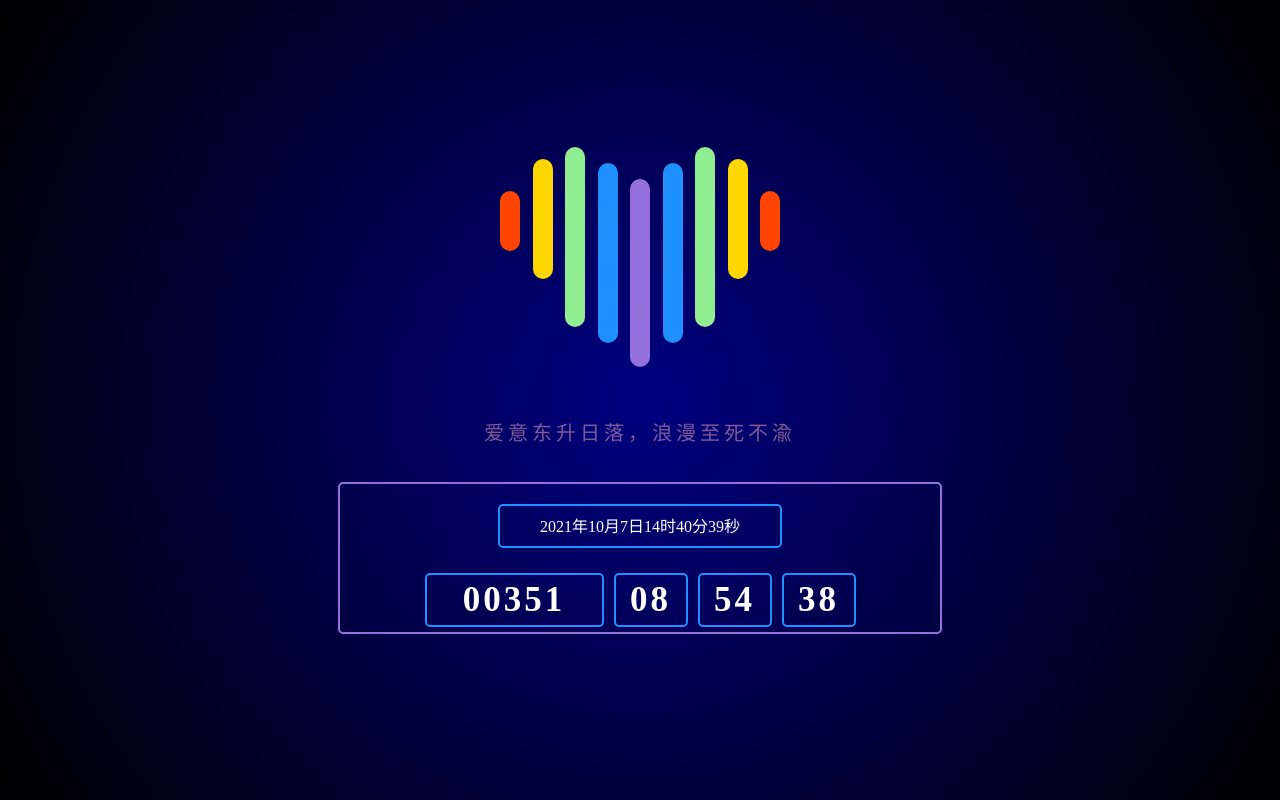
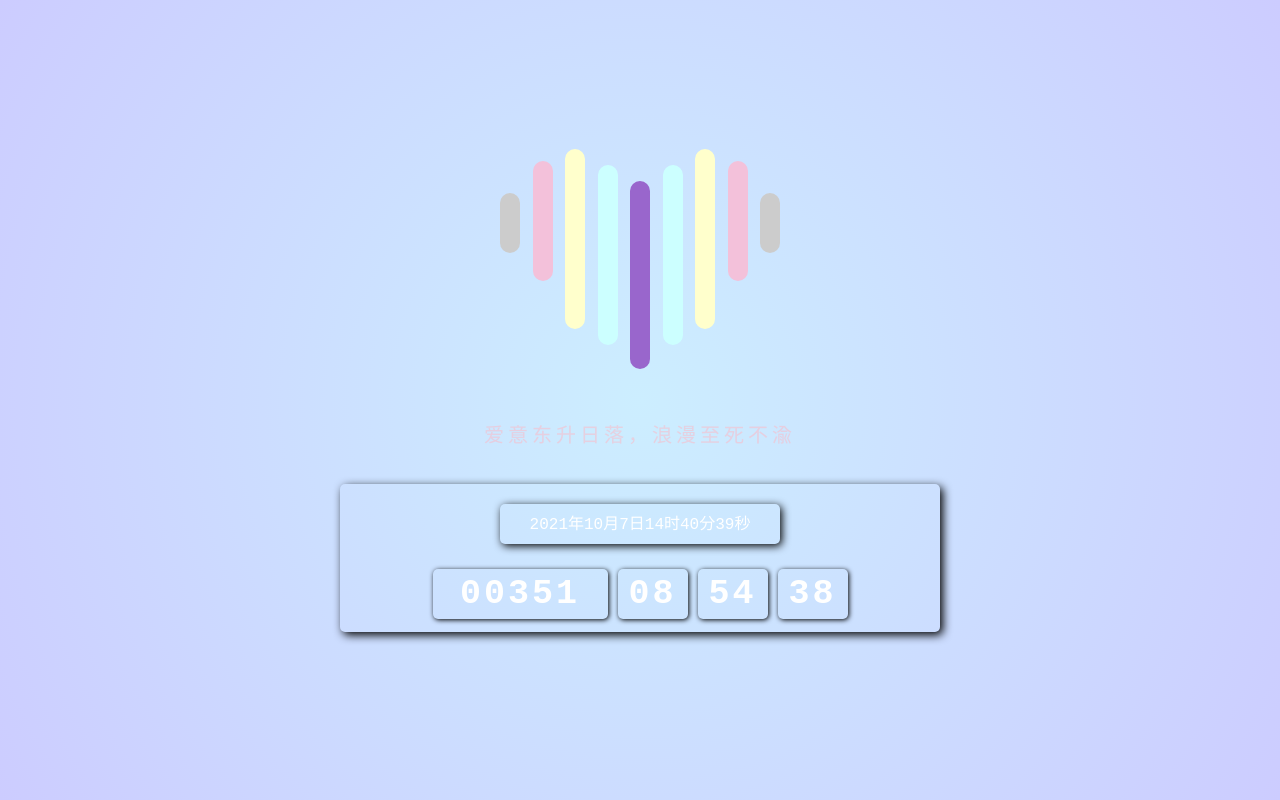
Before and after one commit to crush-lph/crush-lph.github.io, a plain HTML site: page index.html in a window 1280 px wide. Drawn offline with Linux system fonts and the light colour scheme; a small style sheet from the web is missing.

Commit message:
feat: 2.0

```diff
--- a/index.html
+++ b/index.html
@@ -1,12 +1,24 @@
 <!DOCTYPE html>
 <html lang="en">
+  <head>
+    <meta charset="UTF-8" />
+    <meta http-equiv="X-UA-Compatible" content="IE=edge" />
+    <meta name="viewport" content="width=device-width, initial-scale=1.0" />
+    <meta name="description" content="HWJ & LPH" />
 
-<head>
-  <meta charset="UTF-8">
-  <meta http-equiv="X-UA-Compatible" content="IE=edge">
-  <meta name="viewport" content="width=device-width, initial-scale=1.0">
-  <link rel="stylesheet" href="//at.alicdn.com/t/font_2849122_zvv74s7xhj.css">
+    <link
+      rel="stylesheet"
+      href="//at.alicdn.com/t/font_2849122_zvv74s7xhj.css"
+    />
+    <!-- /* CDN
+    服务仅供平台体验和调试使用，平台不承诺服务的稳定性，企业客户需下载字体包自行发布使用并做好备份。
+    */ @font-face { font-family: "仓耳渔阳体 W05";font-weight: 400;src:
+    url("//at.alicdn.com/wf/webfont/2sGc8JEL02YW/IoL0z8I41h1DM4fx-Gnbk.woff2")
+    format("woff2"),
+    url("//at.alicdn.com/wf/webfont/2sGc8JEL02YW/mZHngf-IXZJTP5LVpCv-Y.woff")
+    format("woff"); font-display: swap; } -->
     <title>The Wind Rises</title>
+
     <style>
       body {
         margin: 0;
@@ -15,7 +27,11 @@
         flex-direction: column;
         align-items: center;
         justify-content: center;
-      background: radial-gradient(circle at center, navy, black);
+        background: radial-gradient(circle at center, #cceeff, #ccccff);
+        font-family: "Courier New", Courier, monospace;
+      }
+      * {
+        user-select: none;
       }
 
       .promise {
@@ -32,7 +48,7 @@
         font-family: Arial, Helvetica, sans-serif;
         font-size: 20px;
         font-weight: 20pt;
-      letter-spacing: 4px
+        letter-spacing: 4px;
       }
 
       .heart {
@@ -59,43 +75,41 @@
         /* transform: translate3d(0, 0, 0); */
       }
 
-
       .heart span:nth-child(1),
       .heart span:nth-child(9) {
-      --c: orangered;
+        --c: #cccccc;
         --h: 3em;
         --t: 2.2em;
       }
 
       .heart span:nth-child(2),
       .heart span:nth-child(8) {
-      --c: gold;
+        --c: #f3c1da;
         --h: 6em;
         --t: 0.6em;
       }
 
       .heart span:nth-child(3),
       .heart span:nth-child(7) {
-      --c: lightgreen;
+        --c: #ffffcc;
         --h: 9em;
         --t: 0;
       }
 
       .heart span:nth-child(4),
       .heart span:nth-child(6) {
-      --c: dodgerblue;
+        --c: #ccffff;
         --h: 9em;
         --t: 0.8em;
       }
 
       .heart span:nth-child(5) {
-      --c: mediumpurple;
+        --c: #9966cc;
         --h: 9.4em;
         --t: 1.6em;
       }
 
       @keyframes beating {
-
         0%,
         30% {
           height: var(--h);
@@ -116,7 +130,6 @@
       }
 
       @keyframes font-flash {
-
         0%,
         30% {
           color: lightblue;
@@ -140,12 +153,14 @@
       }
 
       .container {
+        color: pink;
         width: 600px;
         max-width: 95%;
         min-width: 330px;
         margin: 20px auto;
         border-radius: 5px;
-      border: 2px solid mediumpurple;
+        /* border: 2px solid mediumpurple; */
+        box-shadow: 3px 3px 10px black;
         position: relative;
       }
 
@@ -159,7 +174,9 @@
         float: left;
         margin: 5px;
         position: relative;
-      border: 2px solid dodgerblue;
+        /* border: 2px solid #ffcccc; */
+        box-shadow: 1px 1px 5px black;
+
         overflow: hidden;
         border-radius: 5px;
       }
@@ -170,20 +187,23 @@
         height: 50px;
         margin: 5px;
         position: relative;
-      border: 2px solid dodgerblue;
+        /* border: 2px solid dodgerblue; */
+        box-shadow: 1px 1px 5px black;
+
         overflow: hidden;
         border-radius: 5px;
       }
 
       .clock-container {
+        padding-bottom: 8px;
         display: flex;
         justify-content: center;
       }
 
+      .start {
+        /* border: 2px solid dodgerblue; */
+        box-shadow: 2px 2px 8px black;
 
-
-    .start {
-      border: 2px solid dodgerblue;
         border-radius: 5px;
         color: #fff;
         transition: all 0.2s;
@@ -197,7 +217,7 @@
       }
 
       .start:hover {
-      background: dodgerblue;
+        /* background: pink; */
       }
 
       .hour,
@@ -268,32 +288,43 @@
           <span class="second">00</span>
         </div>
       </div>
-
     </div>
     <script>
-    const start = document.getElementsByClassName("start")[0]
-    const timer = document.getElementsByClassName('timer')[0]
-    const days = document.getElementsByClassName('day')[0]
-    const hours = document.getElementsByClassName('hour')[0]
-    const minutes = document.getElementsByClassName('minute')[0]
-    const seconds = document.getElementsByClassName('second')[0]
+      const start = document.getElementsByClassName("start")[0];
+      const timer = document.getElementsByClassName("timer")[0];
+      const days = document.getElementsByClassName("day")[0];
+      const hours = document.getElementsByClassName("hour")[0];
+      const minutes = document.getElementsByClassName("minute")[0];
+      const seconds = document.getElementsByClassName("second")[0];
       // start.onmouseenter = () => {
       //   console.log('isclick');
       // }
       // let isStart = false
-    let isStart = true
-    var milliseconds
-    let date = new Date()
-    isStart = true
-    start.style.width = 280 + 'px'
-    const year = 2021
-    const month = 10
-    const day = 7
-    const hour = 14
-    const minute = 40
-    const second = 39
-    milliseconds = 1633588839185
-    start.innerHTML = year + '年' + month + '月' + day + '日' + hour + '时' + minute + '分' + second + '秒'
+      let isStart = true;
+      var milliseconds;
+      let date = new Date();
+      isStart = true;
+      start.style.width = 280 + "px";
+      const year = 2021;
+      const month = 10;
+      const day = 7;
+      const hour = 14;
+      const minute = 40;
+      const second = 39;
+      milliseconds = 1633588839185;
+      start.innerHTML =
+        year +
+        "年" +
+        month +
+        "月" +
+        day +
+        "日" +
+        hour +
+        "时" +
+        minute +
+        "分" +
+        second +
+        "秒";
       // if (!isStart) {
       //   start.addEventListener('click', function handler() {
 
@@ -305,45 +336,43 @@
       // }
       function theWindRises() {
         if (isStart) {
-        let unix_now = Date.now()
-        let forever = (unix_now - milliseconds) / 1000
+          let unix_now = Date.now();
+          let forever = (unix_now - milliseconds) / 1000;
           // 86,400
-        let day_now = Math.floor(forever / 86400)
-        let hour_now = Math.floor(forever % 86400 / 3600)
-        let minute_now = Math.floor(forever % 3600 / 60)
-        let second_now = Math.floor(forever % 60)
+          let day_now = Math.floor(forever / 86400);
+          let hour_now = Math.floor((forever % 86400) / 3600);
+          let minute_now = Math.floor((forever % 3600) / 60);
+          let second_now = Math.floor(forever % 60);
 
           // console.log(day_now, hour_now, minute_now, second_now);
 
           if (second_now < 10) {
-          second_now = '0' + second_now
+            second_now = "0" + second_now;
           }
-        seconds.innerHTML = second_now
+          seconds.innerHTML = second_now;
 
           if (minute_now < 10) {
-          minute_now = '0' + minute_now
+            minute_now = "0" + minute_now;
           }
-        minutes.innerHTML = minute_now
+          minutes.innerHTML = minute_now;
           if (hour_now < 10) {
-          hour_now = '0' + hour_now
+            hour_now = "0" + hour_now;
           }
-        hours.innerHTML = hour_now
+          hours.innerHTML = hour_now;
 
           if (day_now < 10) {
-          day_now = '0000' + day_now
+            day_now = "0000" + day_now;
           } else if (day_now < 100) {
-          day_now = '000' + day_now
+            day_now = "000" + day_now;
           } else if (day_now < 1000) {
-          day_now = '00' + day_now
+            day_now = "00" + day_now;
           } else if (day_now < 10000) {
-          day_now = '0' + day_now
+            day_now = "0" + day_now;
           }
-        days.innerHTML = day_now
+          days.innerHTML = day_now;
         }
       }
-    setInterval(theWindRises, 1000)
-
+      setInterval(theWindRises, 1000);
     </script>
   </body>
-
 </html>
```
Lines whose indentation alone changed are shown as unchanged.
